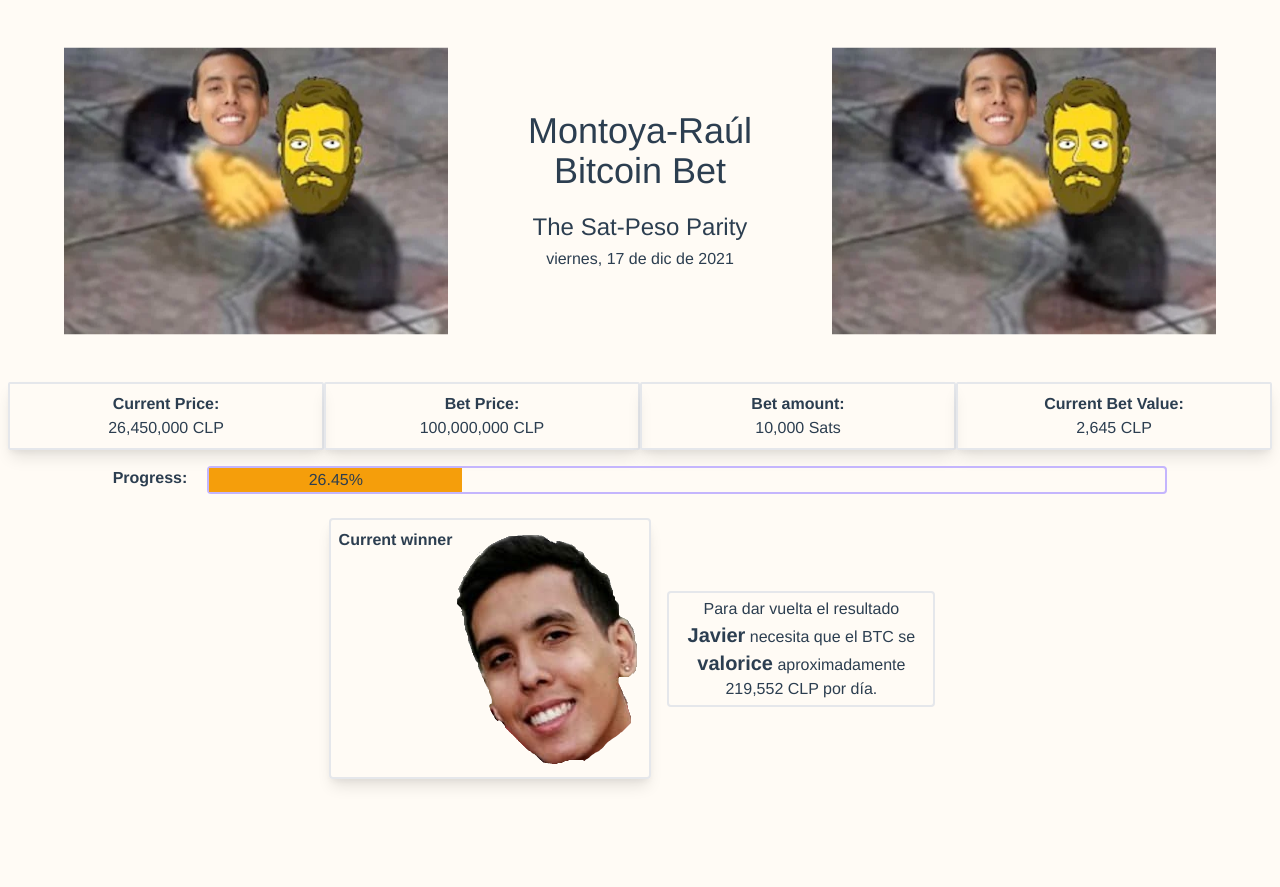
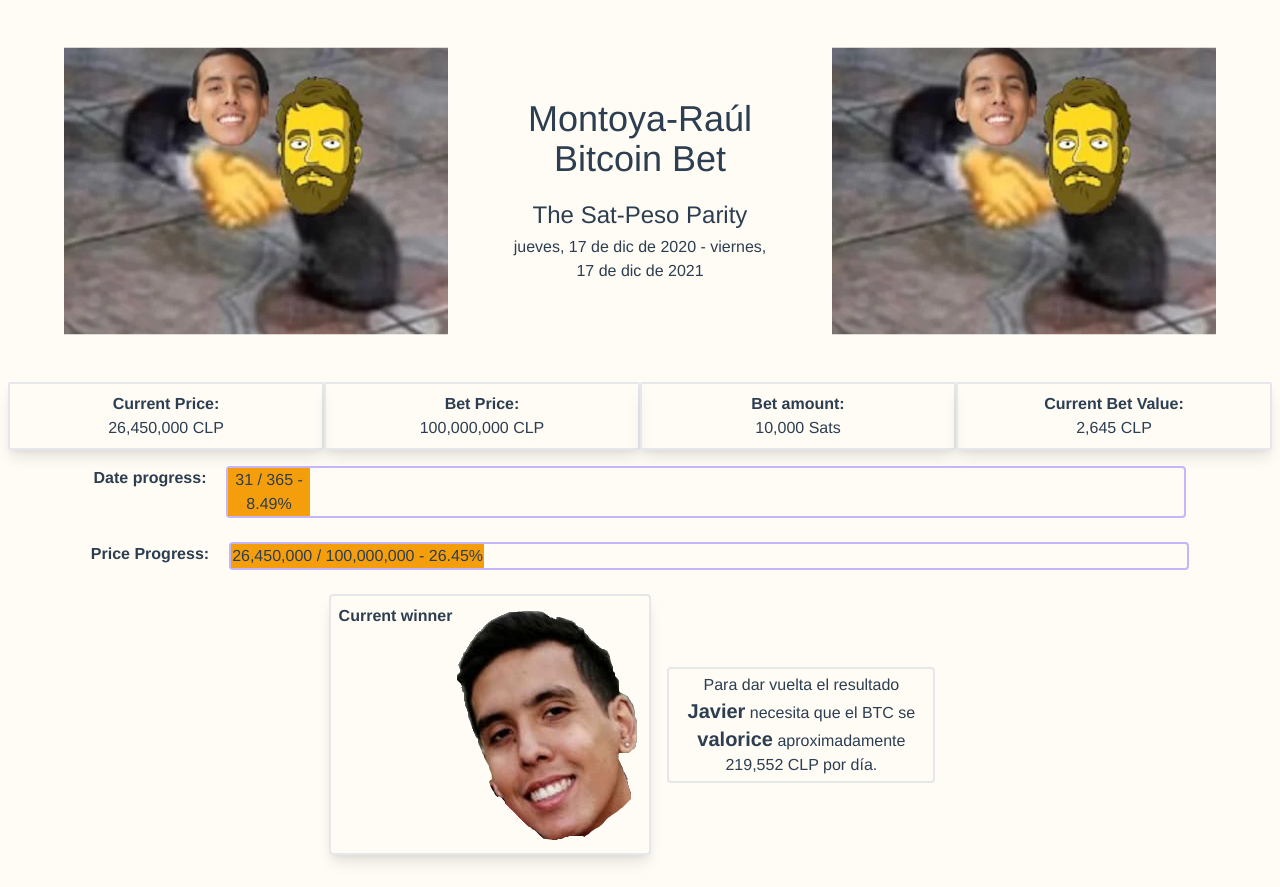
Before and after one commit to wachunei/montoya-raul-bet, a Vue app: page / in a window 1280 px wide. Before the commit the page ends 811 px from the top, so only its background shows below. Built offline with nearby package versions, Linux system fonts and the light colour scheme; no server answers.

Commit message:
feat(progress): add date progress bar
also makes progress bars more descriptive

```diff
--- a/src/App.vue
+++ b/src/App.vue
@@ -7,6 +7,7 @@
       </h1>
       <h2 class="text-2xl mb-1">The Sat-Peso Parity</h2>
       <h3 class="text-l">
+        {{ betStartDate.toLocaleString("es-ES", dateFormatOptions) }} -
         {{ betEndDate.toLocaleString("es-ES", dateFormatOptions) }}
       </h3>
     </div>
@@ -20,7 +21,16 @@
     <Ticker :price="Math.round(budaPrice / 10000)" text="Current Bet Value:" />
   </div>
 
-  <Progress :currentValue="budaPrice" :total="betPrice" />
+  <Progress
+    :currentValue="daysElapsed"
+    :total="totalDays"
+    :title="'Date progress:'"
+  />
+  <Progress
+    :currentValue="budaPrice"
+    :total="betPrice"
+    :title="'Price Progress:'"
+  />
   <div class="flex justify-center mb-4">
     <CurrentWinner :threshold="budaPrice >= betPrice" />
     <Flippening
@@ -37,6 +47,7 @@
 import Flippening from "./components/flippening.vue";
 import Progress from "./components/progress.vue";
 import Ticker from "./components/ticker.vue";
+import daysDiff from "./utils/days-difference";
 
 export default {
   name: "App",
@@ -50,6 +61,7 @@
     return {
       budaPrice: 26_450_000,
       betPrice: 100_000_000,
+      betStartDate: new Date(Date.parse("17 Dec 2020 23:59:59")),
       betEndDate: new Date(Date.parse("17 Dec 2021 23:59:59")),
       dateFormatOptions: {
         weekday: "long",
@@ -58,6 +70,14 @@
         year: "numeric"
       }
     };
+  },
+  computed: {
+    totalDays() {
+      return daysDiff(this.betStartDate, this.betEndDate);
+    },
+    daysElapsed() {
+      return daysDiff(this.betStartDate, new Date());
+    }
   },
   mounted() {
     setInterval(this.updateBudaPrice, 15 * 60 * 1000);
--- a/src/components/flippening.vue
+++ b/src/components/flippening.vue
@@ -11,6 +11,8 @@
 </template>
 
 <script>
+import daysDiff from "../utils/days-difference";
+
 export default {
   props: {
     currentValue: {
@@ -35,19 +37,10 @@
     },
     rate() {
       const currentDate = Date.now();
-      const daysDiff = this.daysDiff(currentDate, this.betEndDate);
+      const daysDifference = daysDiff(currentDate, this.betEndDate);
       const valueDiff = Math.abs(this.targetValue - this.currentValue);
 
-      return Math.round(valueDiff / daysDiff);
-    }
-  },
-  methods: {
-    daysDiff(date1, date2) {
-      const secondsDiff = Math.floor((date2 - date1) / 1000);
-      const minutesDiff = Math.floor(secondsDiff / 60);
-      const hoursDiff = Math.ceil(minutesDiff / 60);
-
-      return Math.ceil(hoursDiff / 24);
+      return Math.round(valueDiff / daysDifference);
     }
   }
 };
--- a/src/components/progress.vue
+++ b/src/components/progress.vue
@@ -1,8 +1,9 @@
 <template>
   <div class="flex justify-center mb-6">
-    <p class="font-bold">Progress:</p>
+    <p class="font-bold">{{ title }}</p>
     <div class="border-2 border-purple-300 rounded flex ml-5 row w-9/12">
       <div class="bg-yellow-500" :style="`width:${percentage}%`">
+        {{ currentValue.toLocaleString() }} / {{ total.toLocaleString() }} -
         {{ percentage.toFixed(2) }}%
       </div>
     </div>
@@ -12,6 +13,10 @@
 <script>
 export default {
   props: {
+    title: {
+      type: String,
+      default: "Progress:"
+    },
     currentValue: {
       type: Number,
       required: true
--- /dev/null
+++ b/src/utils/days-difference.js
@@ -0,0 +1,7 @@
+export default function daysDifference(date1, date2) {
+  const secondsDiff = Math.floor((date2 - date1) / 1000);
+  const minutesDiff = Math.floor(secondsDiff / 60);
+  const hoursDiff = Math.ceil(minutesDiff / 60);
+
+  return Math.ceil(hoursDiff / 24);
+}
```
